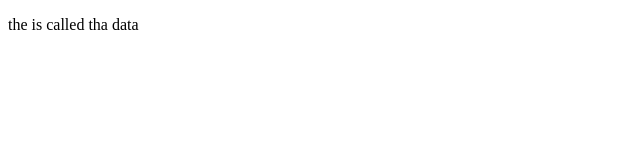
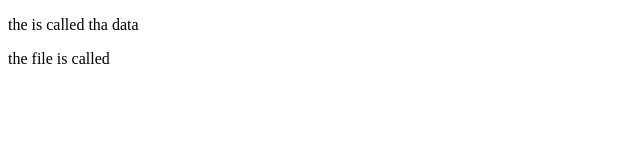
Before and after one commit to Santhanasabari/Project-software, a plain HTML site: page index.html in a window 1280 px wide. Shown: the full height of the page, 0-640 px from the left. Drawn offline with Linux system fonts and the light colour scheme.

Commit message:
add new name

```diff
--- a/index.html
+++ b/index.html
@@ -8,5 +8,6 @@
 </head>
 <body>
     <p>the is called tha data</p>
+    <p> the file is called</p>
 </body>
 </html>
```
